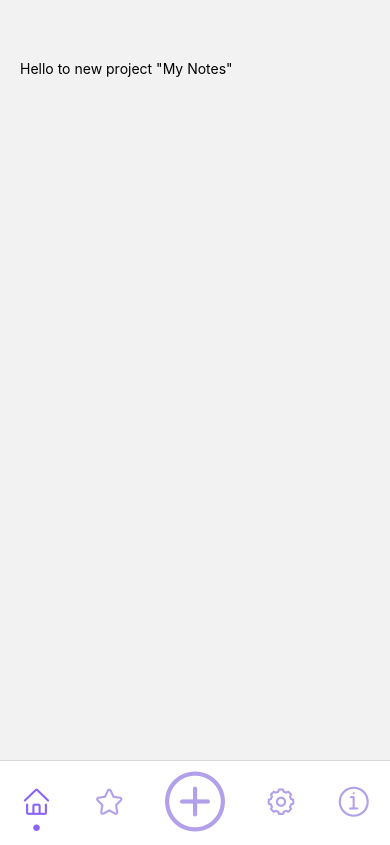
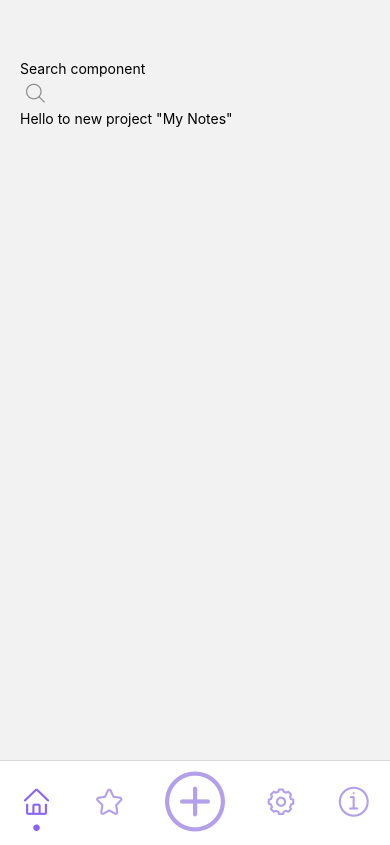
Before and after one commit to MikhailS89/react-native-my-notes, a React Native app: screen / in a window 390 px wide. Built offline with nearby package versions, Linux system fonts and the light colour scheme.

Commit message:
fix-2 router and button add

```diff
--- a/components/Search/Search.js
+++ b/components/Search/Search.js
@@ -1,13 +1,12 @@
 import React from 'react';
 import { StyleSheet, View, Text } from 'react-native';
 import { EvilIcons } from '@expo/vector-icons';
-
 
 export default function Search() {
   return (
     <View>
       <Text>Search component</Text>
-      <EvilIcons name="search" size={24} color="black" />
+      <EvilIcons name="search" size={30} color="#918d8d" />
     </View>
   );
 }
--- /dev/null
+++ b/components/pages/Add/Add.js
@@ -0,0 +1,14 @@
+import React from 'react';
+import { StyleSheet, View, Text } from 'react-native';
+
+export default function Add() {
+  return (
+    <View>
+      <Text>Add component</Text>
+    </View>
+  );
+}
+
+const styles = StyleSheet.create({
+
+});
--- a/components/pages/Main/Main.js
+++ b/components/pages/Main/Main.js
@@ -1,10 +1,12 @@
 import React from 'react';
 import { StyleSheet, View, Text } from 'react-native';
 import { globalStyle } from '../../../styles/style';
+import Search from '../../Search/Search';
 
 export default function Main({ navigation }) {
   return (
     <View style={[styles.container, globalStyle.main]}>
+      <Search />
       <View>
         <Text>Hello to new project "My Notes"</Text>
       </View>
@@ -14,7 +16,7 @@ export default function Main({ navigation }) {
 
 const styles = StyleSheet.create({
   container: {
-    justifyContent: 'space-between',
+    // justifyContent: 'space-between',
     flex: 1
   }
 });
```
